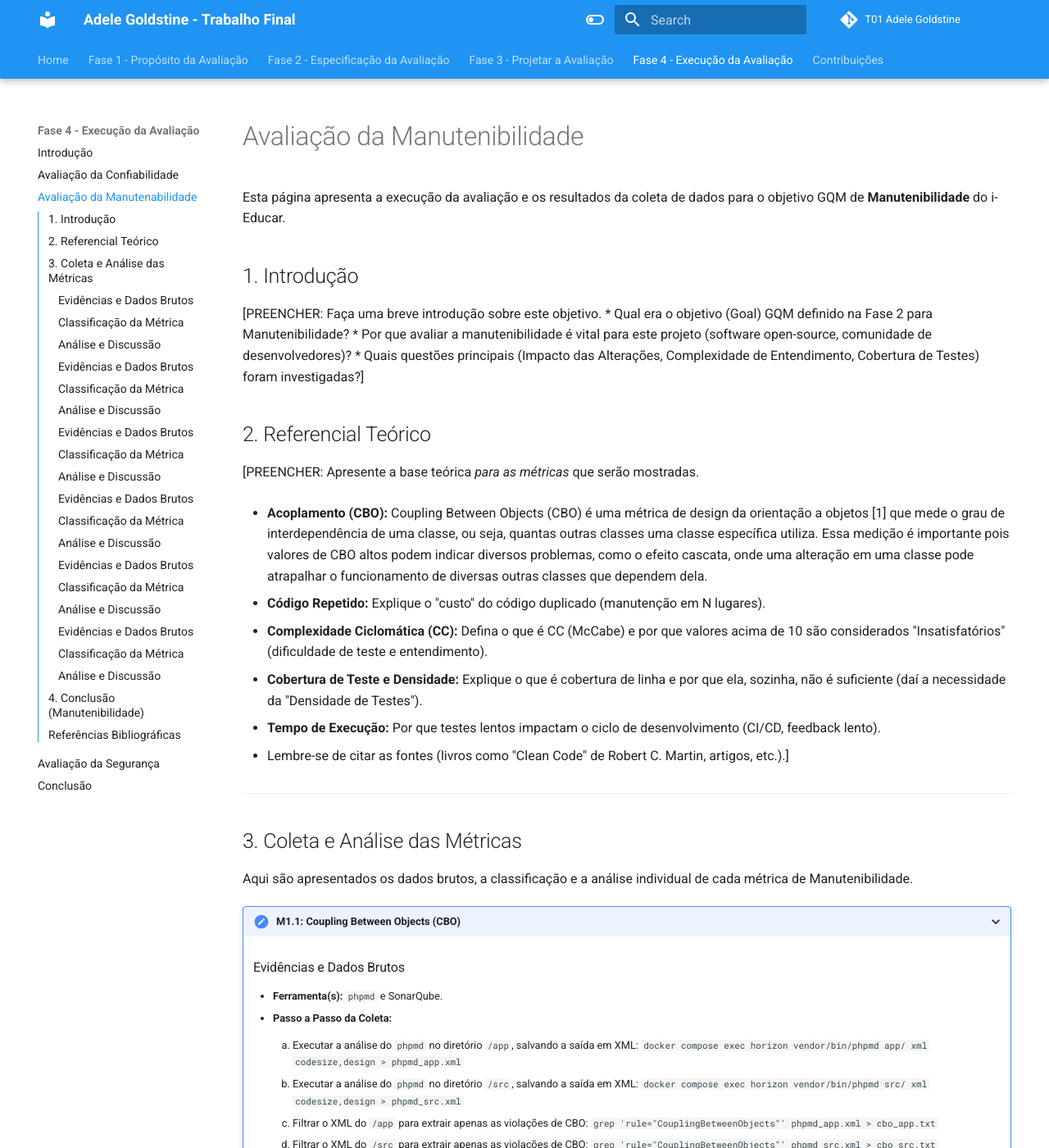
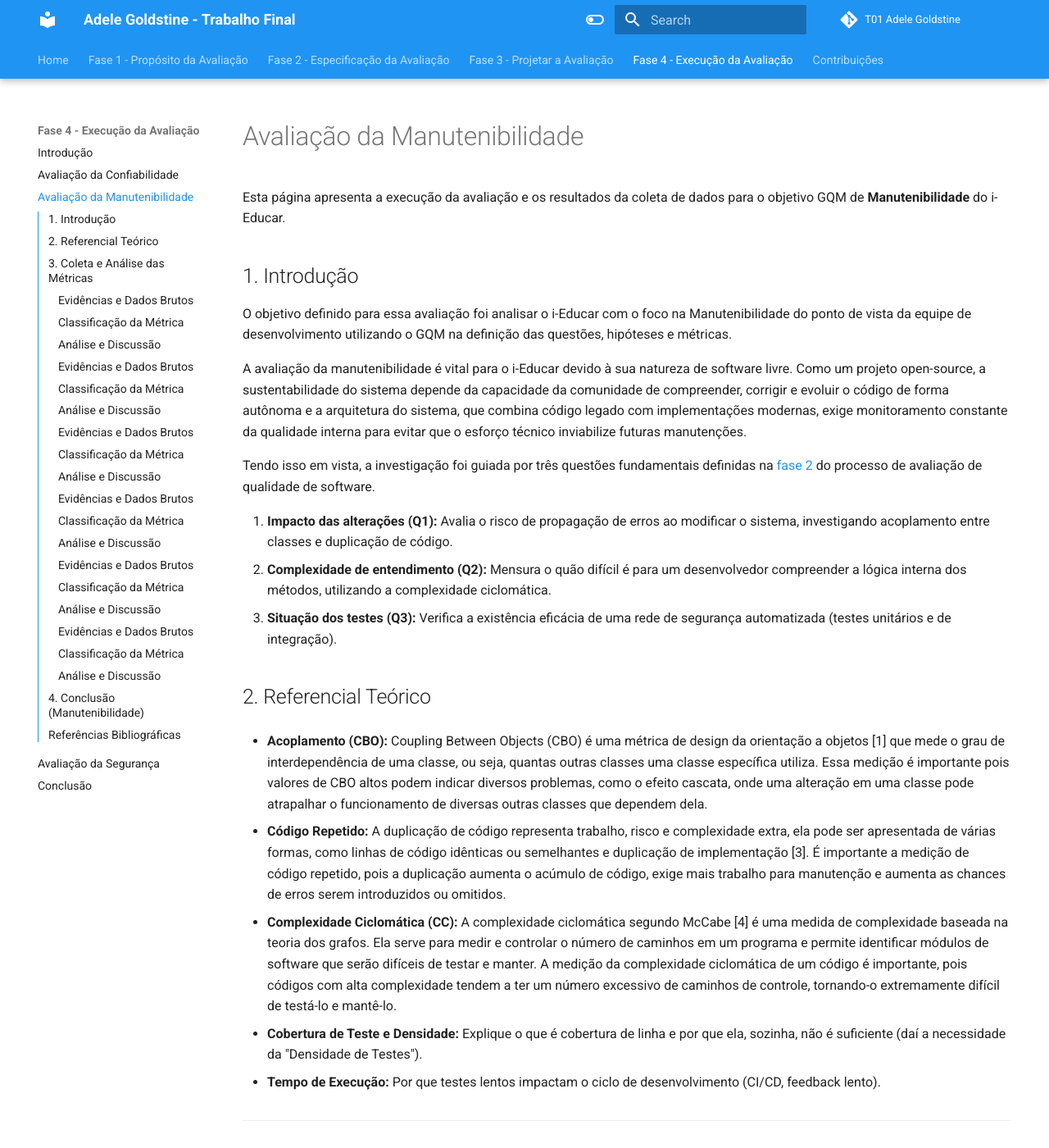
Before and after one commit to FCTE-Qualidade-de-Software-1/2025-2_T01_ADELE-GOLDSTINE, an MkDocs documentation site: the page built from docs/fase_4/avaliacao-manutenibilidade.md, in a window 1280 px wide and 1400 px high. Shown: the whole window at 82% size. Built offline with MkDocs 1.6.1 and Material for MkDocs 9.7.7, drawn with Linux system fonts in a browser that asks for light colours; comment, search, counter and statistics services are not loaded; some of the changed text lies outside the part shown.

Commit message:
adiciona referencial teórico e introdução na avaliação da manutenibilidade

```diff
--- a/docs/fase_4/avaliacao-manutenibilidade.md
+++ b/docs/fase_4/avaliacao-manutenibilidade.md
@@ -4,26 +4,27 @@ Esta página apresenta a execução da avaliação e os resultados da coleta de
 
 ## 1. Introdução
 
-[PREENCHER: Faça uma breve introdução sobre este objetivo.
-* Qual era o objetivo (Goal) GQM definido na Fase 2 para Manutenibilidade?
-* Por que avaliar a manutenibilidade é vital para este projeto (software open-source, comunidade de desenvolvedores)?
-* Quais questões principais (Impacto das Alterações, Complexidade de Entendimento, Cobertura de Testes) foram investigadas?]
+O objetivo definido para essa avaliação foi analisar o i-Educar com o foco na Manutenibilidade do ponto de vista da equipe de desenvolvimento utilizando o GQM na definição das questões, hipóteses e métricas.
+
+A avaliação da manutenibilidade é vital para o i-Educar devido à sua natureza de software livre. Como um projeto open-source, a sustentabilidade do sistema depende da capacidade da comunidade de compreender, corrigir e evoluir o código de forma autônoma e a arquitetura do sistema, que combina código legado com implementações modernas, exige monitoramento constante da qualidade interna para evitar que o esforço técnico inviabilize futuras manutenções.
+
+Tendo isso em vista, a investigação foi guiada por três questões fundamentais definidas na [fase 2](../fase_2/gqm_manutenibilidade.md) do processo de avaliação de qualidade de software.
+
+1. **Impacto das alterações (Q1):** Avalia o risco de propagação de erros ao modificar o sistema, investigando acoplamento entre classes e duplicação de código.
+2. **Complexidade de entendimento (Q2):** Mensura o quão difícil é para um desenvolvedor compreender a lógica interna dos métodos, utilizando a complexidade ciclomática.
+3. **Situação dos testes (Q3):** Verifica a existência eficácia de uma rede de segurança automatizada (testes unitários e de integração).
 
 ## 2. Referencial Teórico
 
-[PREENCHER: Apresente a base teórica *para as métricas* que serão mostradas.
-
 * **Acoplamento (CBO):** Coupling Between Objects (CBO) é uma métrica de design da orientação a objetos [1] que mede o grau de interdependência de uma classe, ou seja, quantas outras classes uma classe específica utiliza. Essa medição é importante pois valores de CBO altos podem indicar diversos problemas, como o efeito cascata, onde uma alteração em uma classe pode atrapalhar o funcionamento de diversas outras classes que dependem dela.
 
-* **Código Repetido:** Explique o "custo" do código duplicado (manutenção em N lugares).
+* **Código Repetido:** A duplicação de código representa trabalho, risco e complexidade extra, ela pode ser apresentada de várias formas, como linhas de código idênticas ou semelhantes e duplicação de implementação [3]. É importante a medição de código repetido, pois a duplicação aumenta o acúmulo de código, exige mais trabalho para manutenção e aumenta as chances de erros serem introduzidos ou omitidos.
 
-* **Complexidade Ciclomática (CC):** Defina o que é CC (McCabe) e por que valores acima de 10 são considerados "Insatisfatórios" (dificuldade de teste e entendimento).
+* **Complexidade Ciclomática (CC):** A complexidade ciclomática segundo McCabe [4] é uma medida de complexidade baseada na teoria dos grafos. Ela serve para medir e controlar o número de caminhos em um programa e permite identificar módulos de software que serão difíceis de testar e manter. A medição da complexidade ciclomática de um código é importante, pois códigos com alta complexidade tendem a ter um número excessivo de caminhos de controle, tornando-o extremamente difícil de testá-lo e mantê-lo.
 
 * **Cobertura de Teste e Densidade:** Explique o que é cobertura de linha e por que ela, sozinha, não é suficiente (daí a necessidade da "Densidade de Testes").
 
 * **Tempo de Execução:** Por que testes lentos impactam o ciclo de desenvolvimento (CI/CD, feedback lento).
-
-* Lembre-se de citar as fontes (livros como "Clean Code" de Robert C. Martin, artigos, etc.).]
 
 ---
 
@@ -257,3 +257,7 @@ Aqui são apresentados os dados brutos, a classificação e a análise individua
 > [1] CHIDAMBER, Shyam R.; KEMERER, Chris F. A Metrics Suite for Object Oriented Design. IEEE Transactions on Software Engineering, v. 20, n. 6, p. 476-493, jun. 1994.
 
 > [2] PORTÁBILIS. i-Educar: Software livre de gestão escolar. Versão 2.10.0. [S.l.]: Portábilis Tecnologia, 2025. Disponível em: https://github.com/portabilis/i-educar. Acesso em: 17 nov. 2025.
+
+> [3] MARTIN, Robert C. Clean Code: A Handbook of Agile Software Craftsmanship. Upper Saddle River, NJ: Prentice Hall, 2008.
+
+> [4] MCCABE, Thomas J. A Complexity Measure. IEEE Transactions on Software Engineering, v. SE-2, n. 4, p. 308-320, dez. 1976.
--- a/mkdocs.yml
+++ b/mkdocs.yml
@@ -56,7 +56,7 @@ nav:
   - Fase 2 - Especificação da Avaliação:
     - Abordagem GQM: "fase_2/introducao_gqm.md"
     - Medição 1 - Confiabilidade: "fase_2/gqm_confiabilidade.md"
-    - Medição 2 - Manutenabilidade: "fase_2/gqm_manutenibilidade.md"
+    - Medição 2 - Manutenibilidade: "fase_2/gqm_manutenibilidade.md"
     - Medição 3 - Segurança: "fase_2/gqm_seguranca.md"
     - Análise Geral das Medições: "fase_2/analise_geral.md"
     - Conclusão: "fase_2/conclusao.md"
@@ -65,7 +65,7 @@ nav:
   - Fase 4 - Execução da Avaliação:
     - Introdução: "fase_4/introducao-avaliacao.md"
     - Avaliação da Confiabilidade: "fase_4/avaliacao-confiabilidade.md"
-    - Avaliação da Manutenabilidade: "fase_4/avaliacao-manutenibilidade.md"
+    - Avaliação da Manutenibilidade: "fase_4/avaliacao-manutenibilidade.md"
     - Avaliação da Segurança: "fase_4/avaliacao-seguranca.md"
     - Conclusão: "fase_4/conclusao-avaliacao.md"
   - Contribuições:
```
Also changed, not shown: other parts of docs/fase_4/avaliacao-manutenibilidade.md (+1 -2 lines), docs/contribuicoes/fase-3.md (+1 -1 lines), docs/contribuicoes/fase-4.md (+1 -1 lines).
